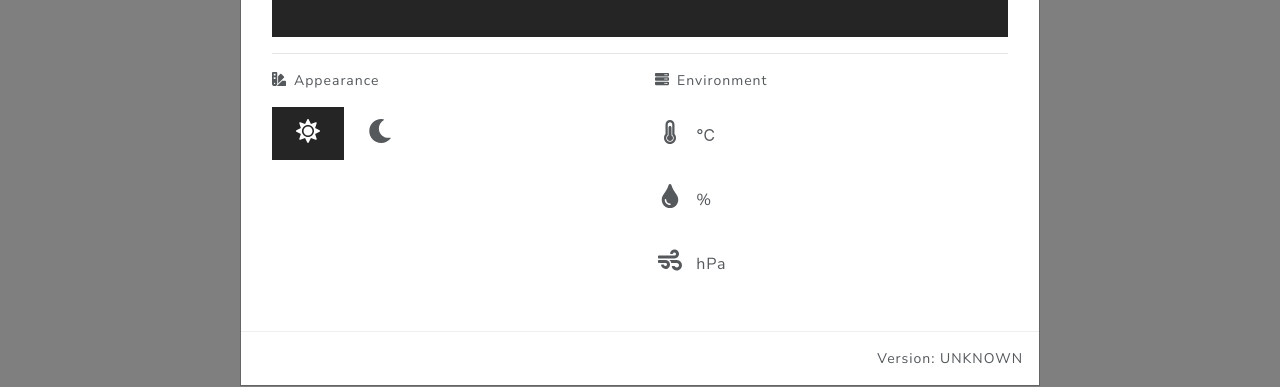
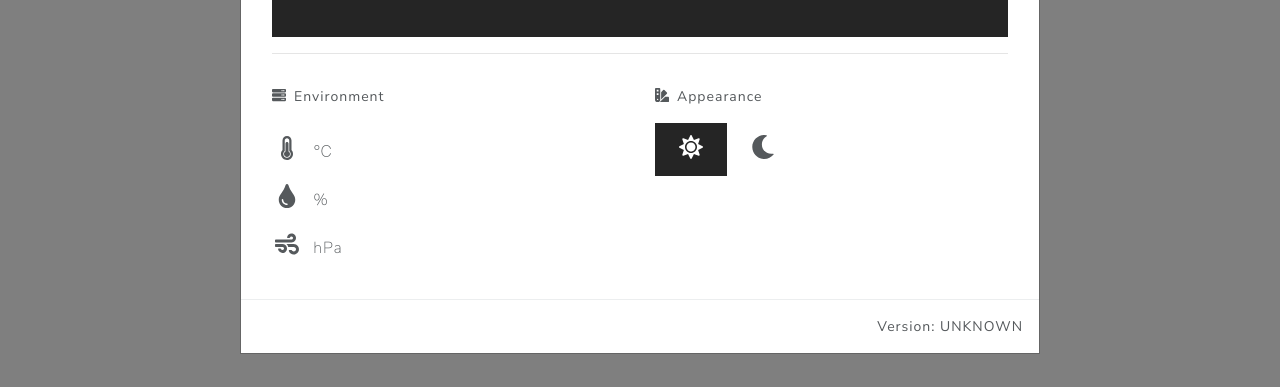
Before and after one commit to dash-app/dash-home, a React (Create React App) app in the folder frontend/dash-home/: page / in a window 1280 px wide. Both pictures are taken after a click on the button "MENU". Shown: the part 358-745 px from the top of the page. Built offline with nearby package versions, Linux system fonts and the light colour scheme; no server answers.

Commit message:
Improve menu

```diff
--- a/frontend/dash-home/src/components/basements/Basement.tsx
+++ b/frontend/dash-home/src/components/basements/Basement.tsx
@@ -22,9 +22,7 @@ const Basement: React.FC<Props> = props => {
   const [otaku, setOtaku] = React.useState<boolean>(false);
   const [otakuCount, setOtakuCount] = React.useState<number>(0);
   React.useEffect(() => {
-    console.log("Combo!")
     if (otakuCount >= 10) {
-      console.log("OTAKU!")
       setOtaku(true);
     }
   }, [otakuCount])
@@ -49,7 +47,7 @@ const Basement: React.FC<Props> = props => {
                   onHide={() => setShowMenu(false)}
                   // backdrop="static"
                   variant="dark"
-                  // centered={true}
+                // centered={true}
                 >
                   <Modal.Header closeButton>
                     <Modal.Title>
@@ -57,7 +55,7 @@ const Basement: React.FC<Props> = props => {
                     </Modal.Title>
                   </Modal.Header>
                   <Modal.Body>
-                    <Container>
+                    <Container fluid>
                       {/* Main Menu */}
                       <p><Icon icon={["fas", "ellipsis-h"]} />{"Main Menu"}</p>
                       <CustomRow>
@@ -92,24 +90,24 @@ const Basement: React.FC<Props> = props => {
                       <hr />
                       <CustomRow>
                         {/* + */}
-                        <Col>
+                        <Col sm style={{ marginTop: "1rem" }}>
+                          <p><Icon icon={["fas", "server"]} />{"Environment"}</p>
+                          <Col style={{ paddingLeft: "0", fontSize: "2rem" }}>
+                            <Icon fixedWidth style={{ fontSize: "1.5rem" }} icon={["fas", "thermometer-three-quarters"]} />{roomResult?.room?.ambient.temp.toFixed(1)}
+                            <span style={{ marginLeft: "0.2rem", fontSize: "1rem" }}>℃</span>
+                          </Col>
+                          <Col style={{ paddingLeft: "0", fontSize: "2rem" }}>
+                            <Icon fixedWidth style={{ fontSize: "1.5rem" }} icon={["fas", "tint"]} />{roomResult?.room?.ambient.humid.toFixed(0)}
+                            <span style={{ marginLeft: "0.2rem", fontSize: "1rem" }}>%</span>
+                          </Col>
+                          <Col style={{ paddingLeft: "0", fontSize: "2rem" }}>
+                            <Icon fixedWidth style={{ fontSize: "1.5rem" }} icon={["fas", "wind"]} />{roomResult?.room?.ambient.pressure.toFixed(1)}
+                            <span style={{ marginLeft: "0.2rem", fontSize: "1rem" }}>hPa</span>
+                          </Col>
+                        </Col>
+                        <Col sm style={{ marginTop: "1rem" }}>
                           <p onClick={() => { setOtakuCount(otakuCount + 1) }}><Icon icon={["fas", "swatchbook"]} />{"Appearance"}</p>
                           <ThemeSwitcher otaku={otaku} />
-                        </Col>
-                        <Col>
-                          <p><Icon icon={["fas", "server"]} />{"Environment"}</p>
-                          <p style={{ fontSize: "2rem" }}>
-                            <Icon fixedWidth style={{ fontSize: "1.5rem" }} icon={["fas", "thermometer-three-quarters"]} />{roomResult?.room?.ambient.temp.toFixed(1)}
-                            <span style={{ marginLeft: "0.2rem", fontSize: "1rem" }}>℃</span>
-                          </p>
-                          <p style={{ fontSize: "2rem" }}>
-                            <Icon fixedWidth style={{ fontSize: "1.5rem" }} icon={["fas", "tint"]} />{roomResult?.room?.ambient.humid.toFixed(0)}
-                            <span style={{ marginLeft: "0.2rem", fontSize: "1rem" }}>%</span>
-                          </p>
-                          <p style={{ fontSize: "2rem" }}>
-                            <Icon fixedWidth style={{ fontSize: "1.5rem" }} icon={["fas", "wind"]} />{roomResult?.room?.ambient.pressure.toFixed(1)}
-                            <span style={{ marginLeft: "0.2rem", fontSize: "1rem" }}>hPa</span>
-                          </p>
                         </Col>
                       </CustomRow>
                     </Container>
```
